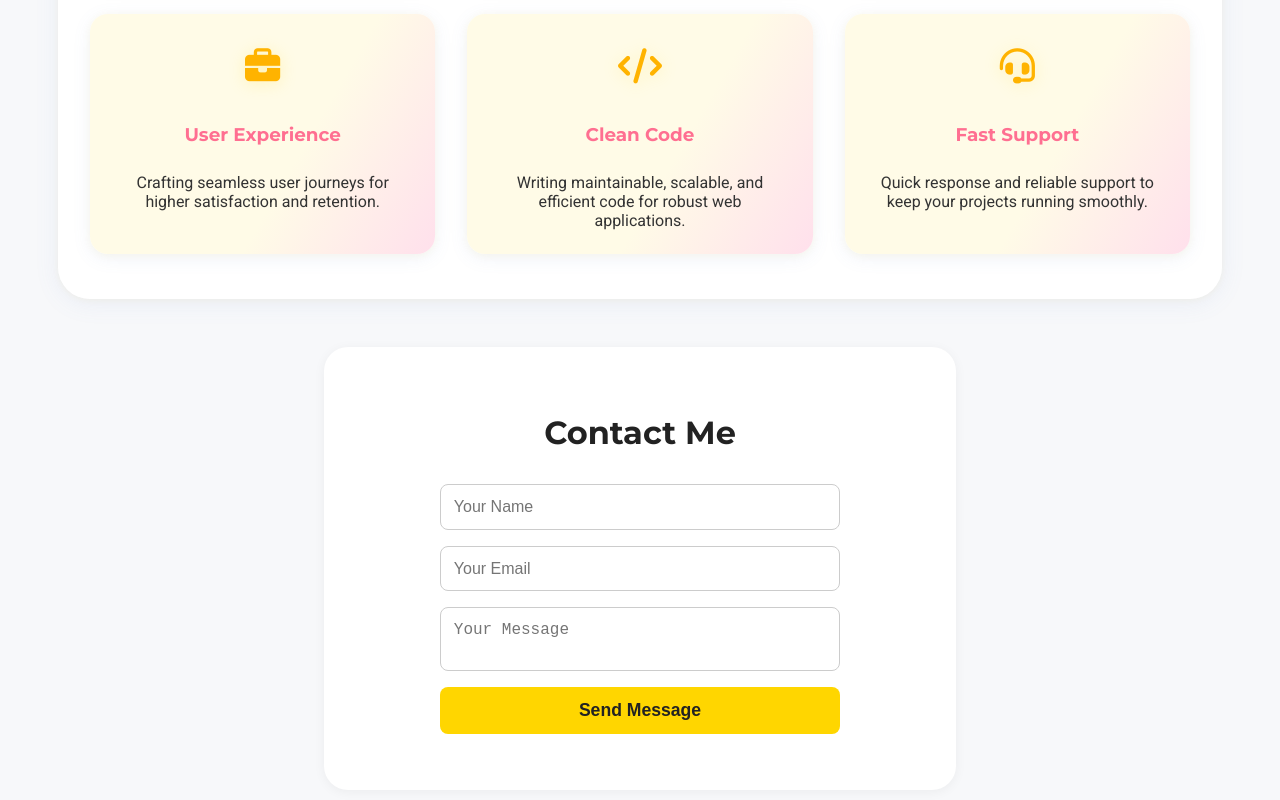
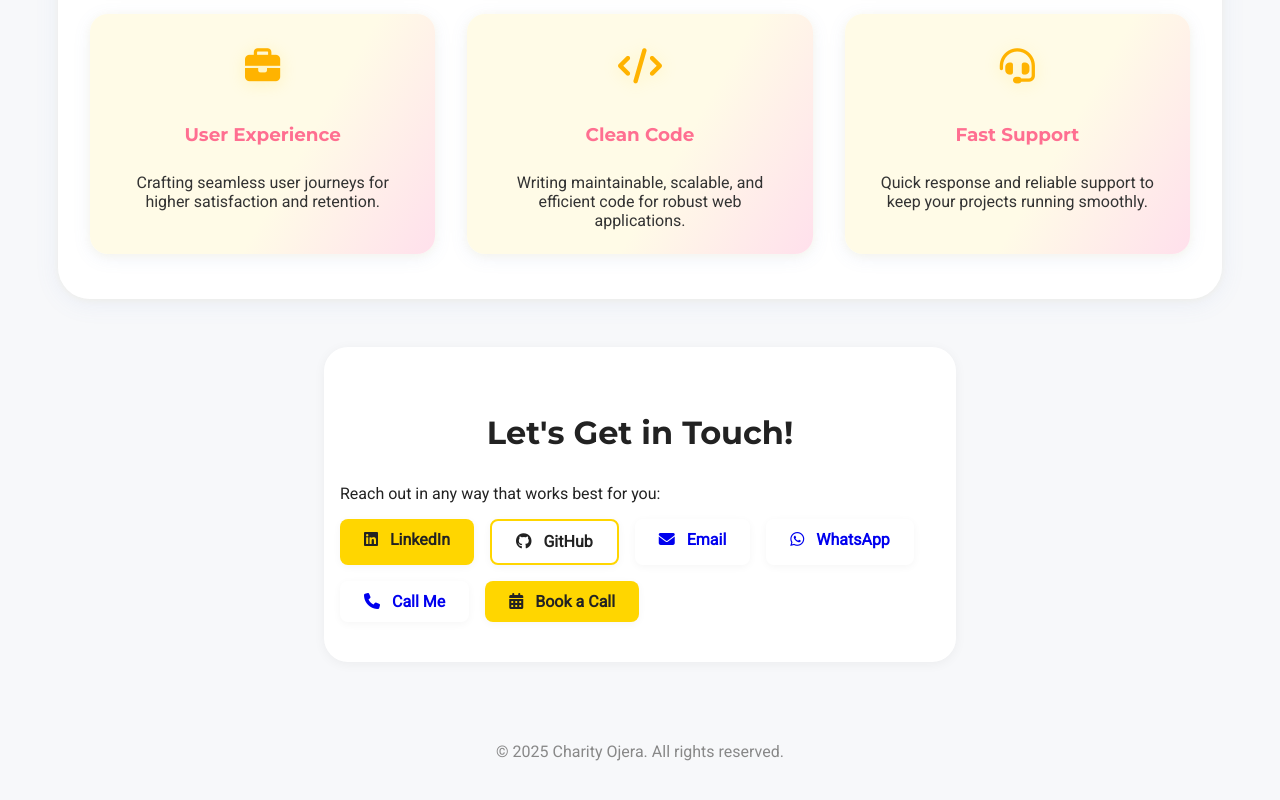
Before and after one commit to charityfae/Portfolio, a website: page index.html in a window 1280 px wide. Shown: the part 3274-4074 px from the top of the page. Drawn offline with nearby package versions, Linux system fonts and the light colour scheme.

Commit message:
Added contact information

```diff
--- a/index.html
+++ b/index.html
@@ -11,7 +11,6 @@
 </head>
 <body>
   <header class="main-header">
-    <!-- Example: Replace name with a code icon and your profession -->
     <div class="logo">
       <i class="fas fa-code" style="font-size:2rem; vertical-align:middle; color:#ffd600;"></i>
       <span class="logo-text" style="font-size:1.1rem; font-weight:700; margin-left:0.4em; letter-spacing:1px;">Web Developer</span>
@@ -52,7 +51,6 @@
       </div>
       <div class="hero-image">
         <div class="blob-bg">
-          <!-- SVG blob background -->
           <svg viewBox="0 0 400 400" width="340" height="340" xmlns="http://www.w3.org/2000/svg">
             <path fill="#FFD600" d="M320,320Q240,400,160,320Q80,240,160,160Q240,80,320,160Q400,240,320,320Z"/>
           </svg>
@@ -63,7 +61,7 @@
   </section>
 
   <section id="skills" class="skills-section" data-aos="fade-right">
-    <h2> My Design Skills Include</h2>
+    <h2>My Design Skills Include</h2>
     <div class="skills-cards">
       <div class="skill-card">
         <div class="icon"><i class="fas fa-pencil-ruler"></i></div>
@@ -106,7 +104,8 @@
     <div class="about-content">
       <div class="about-text">
         <h2>About Me</h2>
-        <p>Hello! I love building creative and efficient web applications.I am a passionate Software Engineering student at Refactory Academy with hands-on experience in
+        <p>
+          Hello! I love building creative and efficient web applications. I am a passionate Software Engineering student at Refactory Academy with hands-on experience in
           JavaScript, Vue.js, Node.js, MongoDB, and Express. I recently completed a comprehensive JavaScript
           course where I built real-world projects that strengthened my skills in full-stack development. I'm
           enthusiastic about creating scalable, user-friendly applications and solving practical problems through
@@ -114,7 +113,8 @@
           <br>
           I thrive in collaborative environments, enjoy learning new technologies, and take pride in my
           problem-solving and communication skills. I am now seeking opportunities to contribute to impactful
-                software projects and continue growing as a developer.</p>
+          software projects and continue growing as a developer.
+        </p>
       </div>
       <img src="images/IMG-20250404-WA0092.jpg" alt="Charity Ojera full body" class="about-fullbody-pic" />
     </div>
@@ -146,17 +146,6 @@
       </div>
     </div>
   </section>
-
-  <!-- Quiz Modal -->
-  <div id="quiz-modal" style="display:none; position:fixed; top:0; left:0; width:100vw; height:100vh; background:rgba(34,34,34,0.95); z-index:9999; align-items:center; justify-content:center;">
-    <div style="background:#fff; color:#222; border-radius:18px; max-width:350px; width:90%; margin:auto; padding:2rem; box-shadow:0 8px 32px #23252655; position:relative;">
-      <button onclick="document.getElementById('quiz-modal').style.display='none'" style="position:absolute; top:1rem; right:1rem; background:none; border:none; font-size:1.5rem; color:#ff6f91; cursor:pointer;">&times;</button>
-      <h3 style="text-align:center; color:#ffb300;">Quiz Game</h3>
-      <div id="quiz-game">
-        <!-- Quiz content will be injected here -->
-      </div>
-    </div>
-  </div>
 
   <section id="services" class="services-section" data-aos="fade-up">
     <h2><span class="section-label">My Services</span> What Can I Do</h2>
@@ -194,15 +183,31 @@
     </div>
   </section>
 
-  <section id="contact" class="contact-section">
-    <h2>Contact Me</h2>
-    <form id="contactForm">
-      <input type="text" name="name" placeholder="Your Name" required />
-      <input type="email" name="email" placeholder="Your Email" required />
-      <textarea name="message" placeholder="Your Message" required></textarea>
-      <button type="submit">Send Message</button>
-    </form>
-    <p id="formStatus"></p>
+  <!-- Contact Section -->
+  <section id="contact" class="contact-section" data-aos="fade-up">
+    <h2>Let's Get in Touch!</h2>
+    <p>Reach out in any way that works best for you:</p>
+
+    <div class="contact-links" style="display:flex; flex-wrap:wrap; gap:1rem; margin-top:1rem;">
+      <a href="https://www.linkedin.com/in/charity-faith-ojera-2661b6375" target="_blank" class="btn primary">
+        <i class="fab fa-linkedin" style="margin-right:0.5rem;"></i> LinkedIn
+      </a>
+      <a href="https://github.com/charityfae" target="_blank" class="btn secondary">
+        <i class="fab fa-github" style="margin-right:0.5rem;"></i> GitHub
+      </a>
+      <a href="mailto:faeojera@gmail.com" class="btn tertiary">
+        <i class="fas fa-envelope" style="margin-right:0.5rem;"></i> Email
+      </a>
+      <a href="https://wa.me/256773177056" target="_blank" class="btn whatsapp">
+        <i class="fab fa-whatsapp" style="margin-right:0.5rem;"></i> WhatsApp
+      </a>
+      <a href="tel:+256773177056" class="btn phone">
+        <i class="fas fa-phone" style="margin-right:0.5rem;"></i> Call Me
+      </a>
+      <a href="https://calendly.com/yourname" target="_blank" class="btn primary">
+        <i class="fas fa-calendar-alt" style="margin-right:0.5rem;"></i> Book a Call
+      </a>
+    </div>
   </section>
 
   <footer>
```
Lines whose indentation alone changed are shown as unchanged.
